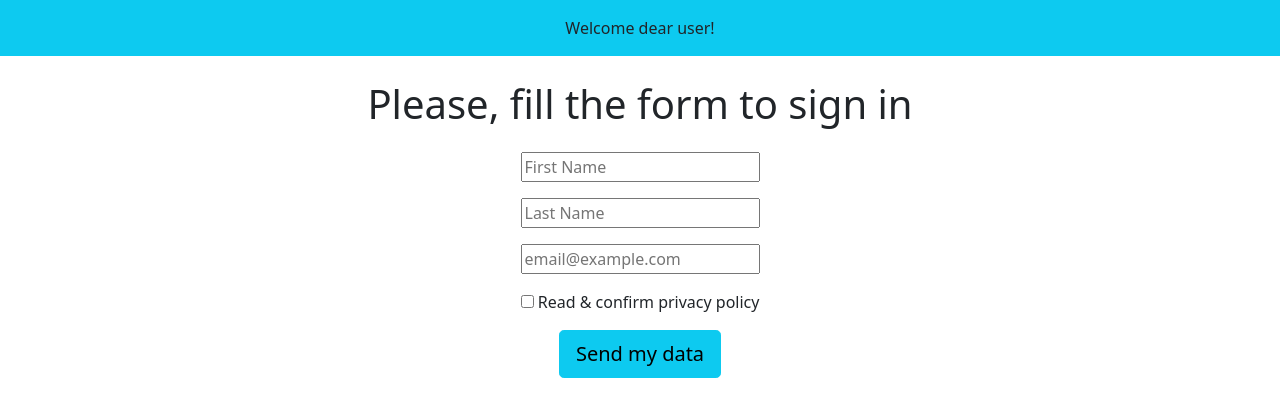
After one commit to vadisychev/django_intro, a Django app: page /forms/input_info_bootstrap/ in a window 1280 px wide. The commit adds this page. Shown: the top 417 px of the page. Run offline with Django 3.2, Linux system fonts and the light colour scheme; some libraries are stand-ins or nearby versions.

Commit message:
Configuration was updated to support bootstrap extension. 1. base.html is a template file for input_info.html; 2. input_info_bootstrap.html is a input info page with implemented bootstrap; 3. registration_book_bootstrap.html is a registration book page with implemented bootstrap. To access bootstrap pages you need to add in the end of page name bootstrap For example. forms/registration_book - this page use only html. To access bootstrap version you should use forms/registration_book_bootstrap . It works the same way for input_info page too.

```diff
--- a/forms/forms.py
+++ b/forms/forms.py
@@ -2,6 +2,12 @@ from django import forms
 
 
 class NameForm(forms.Form):
-    first_name = forms.CharField(label='First name', max_length=20)
-    last_name = forms.CharField(label='Last name', max_length=20)
-    user_email = forms.EmailField(label='email', max_length=20)
+    first_name = forms.CharField(label='First name',
+                                 max_length=20,
+                                 widget=forms.TextInput(attrs={'placeholder': 'input your name'}))
+    last_name = forms.CharField(label='Last name',
+                                max_length=20,
+                                widget=forms.TextInput(attrs={'placeholder': 'input your last name'}))
+    user_email = forms.EmailField(label='email',
+                                  max_length=20,
+                                  widget=forms.TextInput(attrs={'placeholder': 'input your e-mail'}))
--- /dev/null
+++ b/forms/templates/forms/input_info_bootstrap.html
@@ -0,0 +1,65 @@
+<!doctype html>
+<html lang="en">
+  <head>
+    <link href="https://cdn.jsdelivr.net/npm/bootstrap@5.0.0-beta3/dist/css/bootstrap.min.css" rel="stylesheet" integrity="sha384-eOJMYsd53ii+scO/bJGFsiCZc+5NDVN2yr8+0RDqr0Ql0h+rP48ckxlpbzKgwra6" crossorigin="anonymous">
+    <meta charset="utf-8">
+    <meta name="viewport" content="width=device-width, initial-scale=1">
+    <meta name="description" content="">
+    <meta name="author" content="Mark Otto, Jacob Thornton, and Bootstrap contributors">
+    <meta name="generator" content="Hugo 0.82.0">
+    <title> Registration book </title>
+
+    <link rel="canonical" href="https://getbootstrap.su/docs/5.0/examples/sign-in/">
+
+
+    <style>
+      .bd-placeholder-img {
+        font-size: 1.125rem;
+        text-anchor: middle;
+        -webkit-user-select: none;
+        -moz-user-select: none;
+        user-select: none;
+      }
+
+      @media (min-width: 768px) {
+        .bd-placeholder-img-lg {
+          font-size: 3.5rem;
+        }
+      }
+    </style>
+
+
+    <!-- Custom styles for this template -->
+
+  </head>
+  <body class="text-center">
+  <div class="p-3 mb-2 bg-info text-dark">Welcome dear user!</div>
+  <main class="form-signin">
+  <form action="" method="post">
+    {% csrf_token %}
+    <h1 class="p-3 mb-2 bg-grey text-dark">Please, fill the form to sign in</h1>
+    <div class="form-floating mb-3">
+      <input type="text" class="form-floating" name="first_name" id="first_name" placeholder="First Name">
+    </div>
+
+    <div class="form-floating mb-3">
+      <input type="text" class="form-floating" name="last_name" id="last_name" placeholder="Last Name">
+    </div>
+
+    <div class="form-floating mb-3">
+      <input type="email" class="form-floating" name="user_email" id="email" placeholder="email@example.com">
+    </div>
+
+    <div class="checkbox mb-3">
+      <label>
+        <input type="checkbox" value="confirmed"> Read & confirm privacy policy
+      </label>
+    </div>
+
+    <button class="w-400 btn btn-lg btn-info" type="submit">Send my data</button>
+
+  </form>
+  </main>
+  <script src="https://cdn.jsdelivr.net/npm/bootstrap@5.0.0-beta3/dist/js/bootstrap.bundle.min.js" integrity="sha384-JEW9xMcG8R+pH31jmWH6WWP0WintQrMb4s7ZOdauHnUtxwoG2vI5DkLtS3qm9Ekf" crossorigin="anonymous"></script>
+  </body>
+</html>
--- a/forms/urls.py
+++ b/forms/urls.py
@@ -6,4 +6,6 @@ from . import views
 urlpatterns = [
     path('registration_book/', views.registration_book, name='registration_book'),
     path('input_info/', views.input_info, name='input_info'),
+    path('input_info_bootstrap/', views.input_info_bootstrap, name='input_info_bootstrap'),
+    path('registration_book_bootstrap/', views.registration_book_bootstrap, name='registration_book_bootstrap')
 ]
--- a/forms/views.py
+++ b/forms/views.py
@@ -13,6 +13,14 @@ def registration_book(request):
     return render(request, 'forms/registration_book.html', context)
 
 
+def registration_book_bootstrap(request):
+    user_list = UserInfo.objects.all()
+    context = {
+        'user_list': user_list,
+    }
+    return render(request, 'forms/registration_book_bootstrap.html', context)
+
+
 def input_info(request):
     if request.method == 'POST':
         form = NameForm(request.POST)
@@ -24,7 +32,28 @@ def input_info(request):
                 registration_date=timezone.now()
                 )
             new_user.save()
-            return HttpResponseRedirect('')
+            return registration_book_bootstrap(request)
+        else:
+            return render(request, 'forms/input_info_bootstrap/', {'form': NameForm()})
     else:
-        form = NameForm()
-    return render(request, 'forms/input_info.html', {'form': form})
+        # form = NameForm()
+        return render(request, 'forms/input_info.html', {'form': NameForm()})
+
+
+def input_info_bootstrap(request):
+    if request.method == 'POST':
+        form = NameForm(request.POST)
+        if form.is_valid():
+            new_user = UserInfo(
+                first_name=form.cleaned_data.get('first_name'),
+                last_name=form.cleaned_data.get('last_name'),
+                user_email=form.cleaned_data.get('user_email'),
+                registration_date=timezone.now()
+                )
+            new_user.save()
+            return registration_book(request)
+        else:
+            return render(request, 'forms/input_info_bootstrap.html', {'form': NameForm()})
+    else:
+        # form = NameForm()
+        return render(request, 'forms/input_info_bootstrap.html', {'form': NameForm()})
--- a/mysite/settings.py
+++ b/mysite/settings.py
@@ -25,13 +25,14 @@ SECRET_KEY = 've(wnr)g5ekrn^5wpf86inhvf!z_-&o5_cym)!lk266!d2q#fy'
 # SECURITY WARNING: don't run with debug turned on in production!
 DEBUG = True
 
-ALLOWED_HOSTS = []
+ALLOWED_HOSTS = ["*"]
 
 
 # Application definition
 
 INSTALLED_APPS = [
     'forms.apps.FormsConfig',
+    'crispy_forms',
     'django.contrib.admin',
     'django.contrib.auth',
     'django.contrib.contenttypes',
@@ -49,6 +50,8 @@ MIDDLEWARE = [
     'django.contrib.messages.middleware.MessageMiddleware',
     'django.middleware.clickjacking.XFrameOptionsMiddleware',
 ]
+
+CRISPY_TEMPLATE_PACK = 'bootstrap4'
 
 ROOT_URLCONF = 'mysite.urls'
 
```
Also changed, not shown: forms/templates/forms/base.html (added, +14 -0 lines), forms/templates/forms/input_info.html (+8 -2 lines), forms/templates/forms/registration_book_bootstrap.html (added, +40 -0 lines), forms/tests.py (+4 -9 lines).
